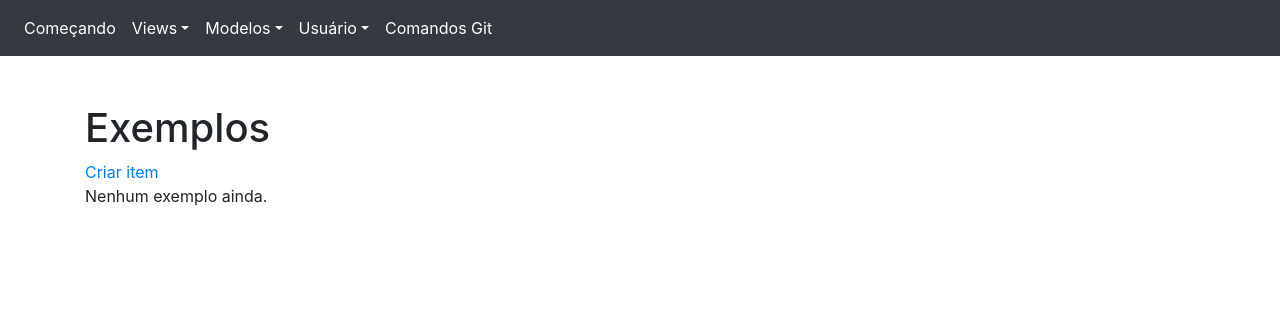
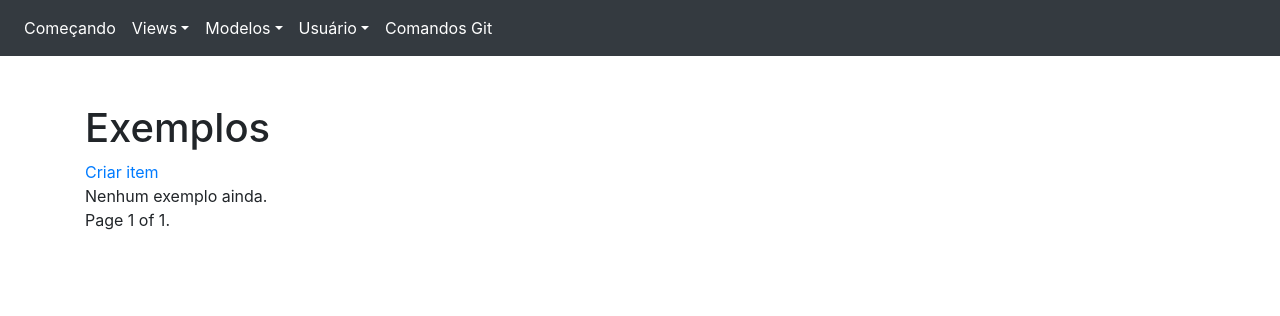
Before and after one commit to katiri/Django, a Django app: page /lendobanco/ in a window 1280 px wide. Shown: the top 316 px of the page. Run offline with Django 3.2, Linux system fonts and the light colour scheme; the visitor is signed in with stand-in values (Sample User, id 1); data that the repository does not hold is empty; parts of the project's set-up code (start-up, migrations or seed data) failed here and were passed over.

Commit message:
Paginação

```diff
--- a/central/templates/central/exemplo_list.html
+++ b/central/templates/central/exemplo_list.html
@@ -18,6 +18,23 @@
                 {% empty %}
                     <div>Nenhum exemplo ainda.</div>
                 {% endfor %}
+                <div class="pagination">
+                    <span class="step-links">
+                        {% if page_obj.has_previous %}
+                            <a href="?page=1">&laquo; first</a>
+                            <a href="?page={{ page_obj.previous_page_number }}">previous</a>
+                        {% endif %}
+
+                        <span class="current">
+                            Page {{ page_obj.number }} of {{ page_obj.paginator.num_pages }}.
+                        </span>
+
+                        {% if page_obj.has_next %}
+                            <a href="?page={{ page_obj.next_page_number }}">next</a>
+                            <a href="?page={{ page_obj.paginator.num_pages }}">last &raquo;</a>
+                        {% endif %}
+                    </span>
+                </div>
             </div>
         </div>
     </div>
--- a/central/views.py
+++ b/central/views.py
@@ -49,6 +49,7 @@ class Git(TemplateView):
 class LendoBanco(LoginRequiredMixin, ListView):
     login_url = reverse_lazy('LoginDeUsuario')
     model = Exemplo
+    paginate_by = 10
 
     def get_context_data(self, **kwargs):
         context = super().get_context_data(**kwargs)
@@ -255,7 +256,7 @@ def consultapersonalizada(request):
     # consultando tudo
     exemplos1 = Exemplo.objects.all()
     # consultando objeto específico
-    exemplos2 = Exemplo.objects.get(chave_unica='47d50c1c-59ff-40e1-ab26-2b845abe3a5a')
+    exemplos2 = Exemplo.objects.get(chave_unica='001df884-b7c4-4d25-8a81-9912acaf4b09')
     # filtrando consulta
     exemplos3 = Exemplo.objects.filter(booleano=True)
     # exemplos3 = Exemplo.objects.filter(frase__exact=teste) # correspondência exata
@@ -275,9 +276,9 @@ def consultapersonalizada(request):
     # contando os objetos
     exemplos7 = Exemplo.objects.count()
     # excluindo determinado item de uma consulta
-    exemplos8 = Exemplo.objects.exclude(chave_unica='a73b4c8d-173e-4b8a-92e2-9b19b8c9a18c')
+    exemplos8 = Exemplo.objects.exclude(chave_unica='001df884-b7c4-4d25-8a81-9912acaf4b09')
     # limitando resultados de uma consulta
-    exemplos9 = Exemplo.objects.all()[:2] # dois primeiros
+    exemplos9 = Exemplo.objects.all()[:10] # dois primeiros
     # exemplos9 = Exemplo.objects.all()[1:3] # do segundo ao terceiro objeto
 
     # para mais exemplos consultar documentação https://docs.djangoproject.com/en/3.0/topics/db/queries/
@@ -300,8 +301,8 @@ def consultapersonalizada(request):
     return render(request, 'consultapersonalizada.html', context)
 
 def criandoExemplos(request):
-    from model_mommy import mommy
-    for i in range(12):
-        teste = mommy.make(CamposRelacionado)
-        teste.save()
+    # from model_mommy import mommy
+    # for i in range(12):
+    #     teste = mommy.make(CamposRelacionado)
+    #     teste.save()
     return redirect('LendoBanco')
```
